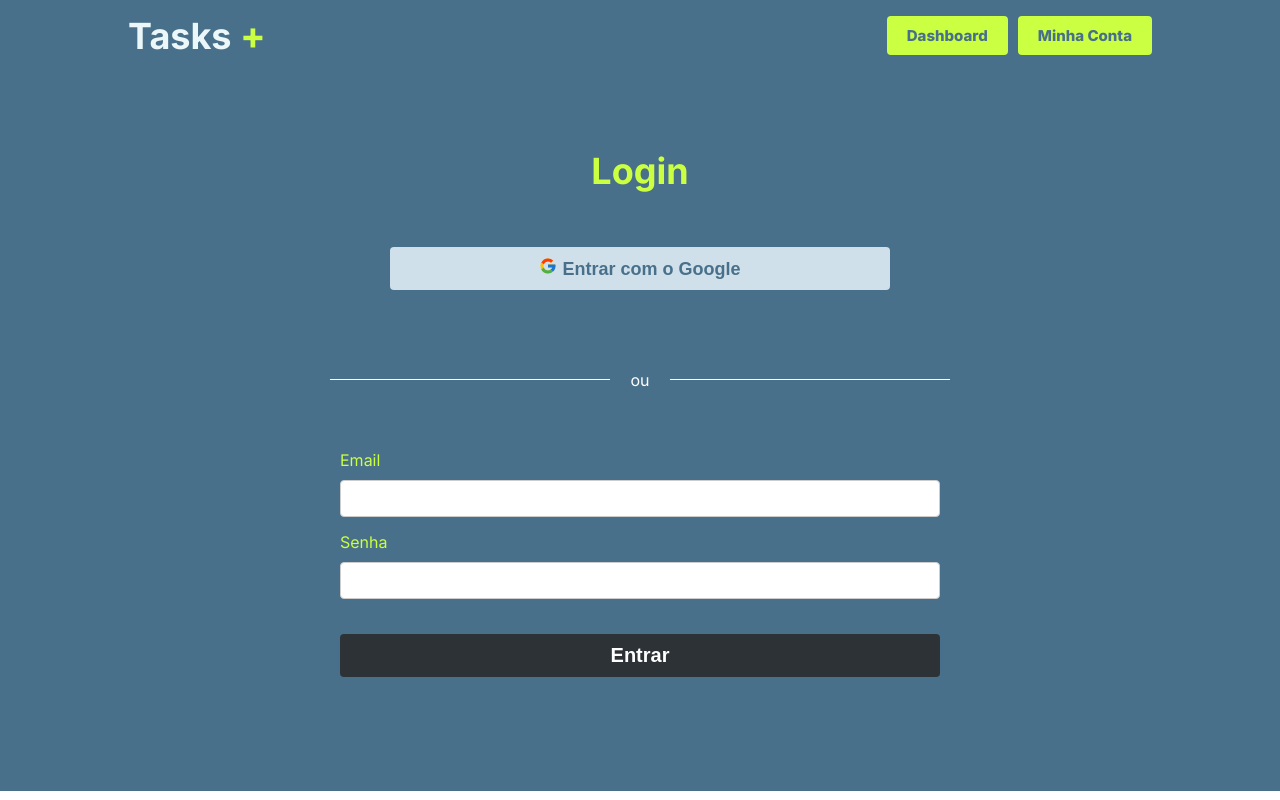
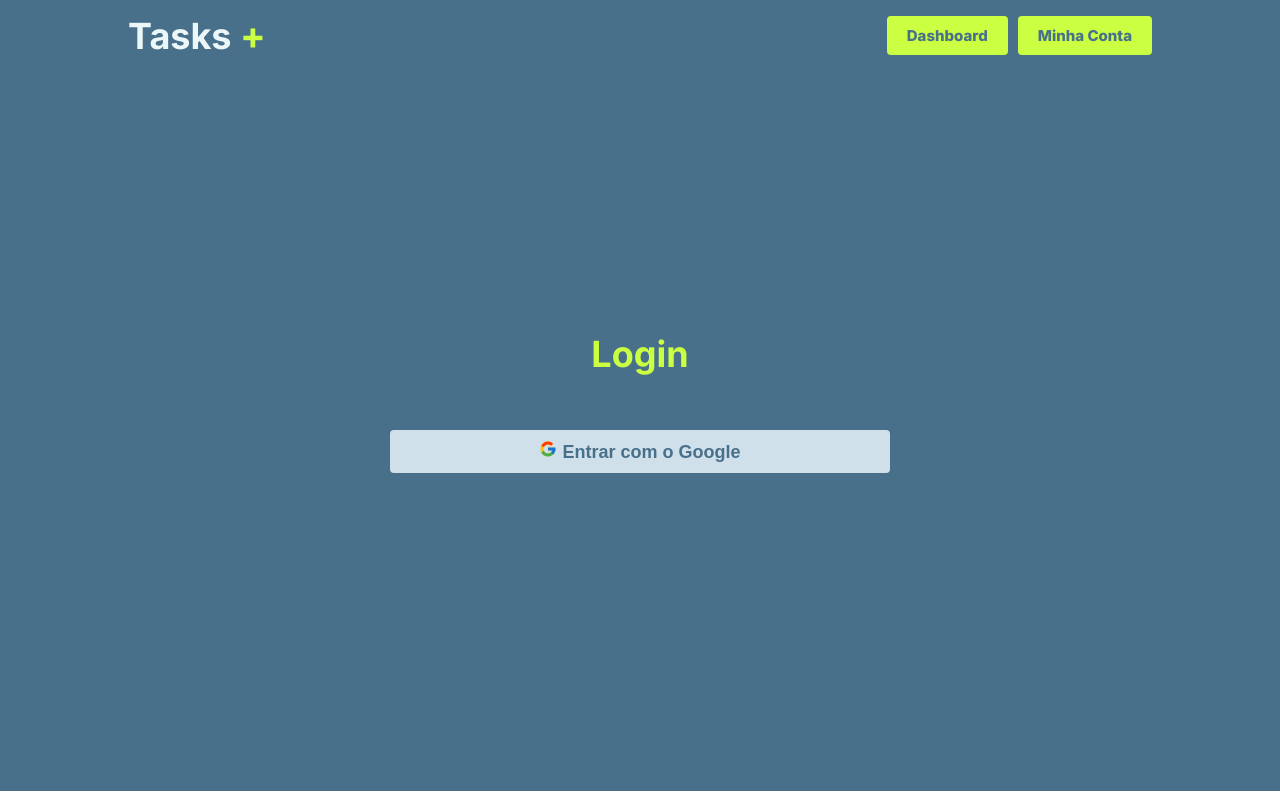
Before and after one commit to rodolphoreis/tasks, a Next.js app: page /login in a window 1280 px wide. Built offline with nearby package versions, Linux system fonts and the light colour scheme.

Commit message:
chore: remove form

```diff
--- a/app/login/page.tsx
+++ b/app/login/page.tsx
@@ -1,11 +1,10 @@
 import { FcGoogle } from "react-icons/fc";
 import styles from "./login.module.css";
 import "../../src/styles/globals.css";
-import Link from "next/link";
 
 export const metadata = {
   title: "Tasks - Login",
-  description: "Página de login",
+  description: "Faça seu login",
 };
 const Login = () => {
   return (
@@ -14,28 +13,8 @@ const Login = () => {
         <div className={styles.container_login}>
           <h1 className={styles.title}>Login</h1>
           <button className={styles.button}>
-            {" "}
             <FcGoogle /> Entrar com o Google
           </button>
-
-          <div className={styles.divider}>
-            <span className={styles.line}></span>
-            <span className={styles.text}>ou</span>
-            <span className={styles.line}></span>
-          </div>
-          <form>
-            <label>
-              <span className={styles.span}>Email</span>
-              <input type="email" />
-            </label>
-            <label>
-              <span className={styles.span}>Senha</span>
-              <input type="password" />
-            </label>
-            <button type="submit" className={styles.button_submit}>
-              Entrar
-            </button>
-          </form>
         </div>
       </div>
     </>
```
